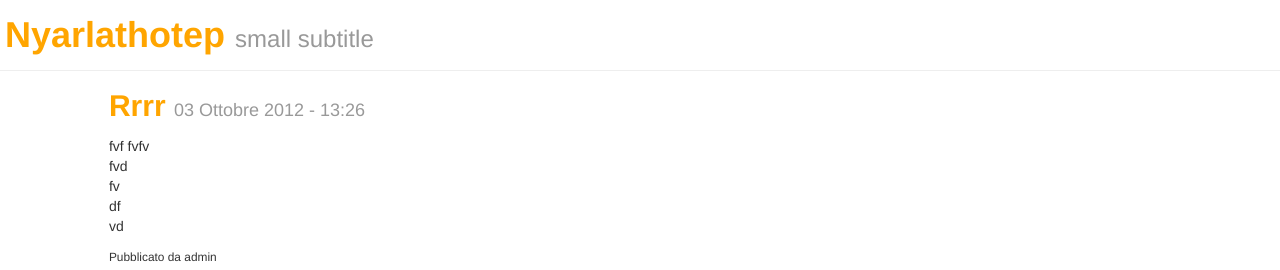
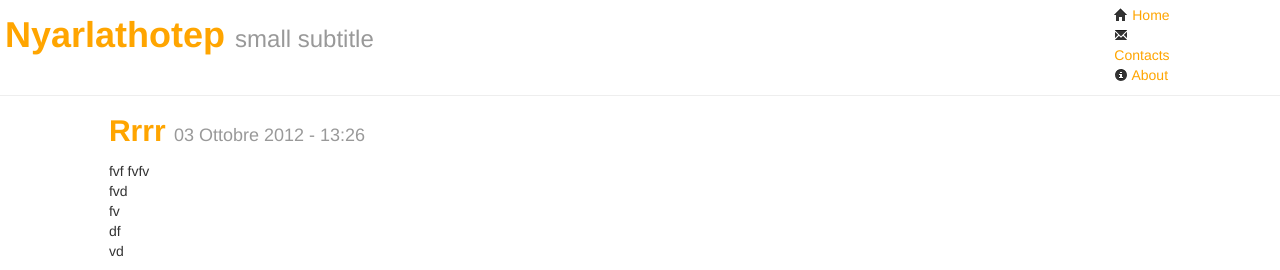
Before and after one commit to duttoluca/nyarlathotep, a Django app: template entry/templates/entry/post_detail.html in a window 1280 px wide. Shown: the top 270 px of the page. Run offline with Django 3.2, Linux system fonts and the light colour scheme; the template is opened without the code that fills it: values that come from a table or form of the project are taken from there, others are empty; data comes from the database, SQL or seed files in the repository; parts of the project's set-up code (start-up, migrations or seed data) failed here and were passed over; some libraries are stand-ins or nearby versions.

Commit message:
Aggiunti link tramite flatpages e icone relative

```diff
--- a/nyarlathotep/static/css/nyarlathotep.css
+++ b/nyarlathotep/static/css/nyarlathotep.css
@@ -1,5 +1,11 @@
 h1,h2,a {
 	color:orange;
+}
+
+#links{
+	border:0;
+	padding:0;
+	margin:5px 0 0 25px;
 }
 
 h1 {
--- a/nyarlathotep/templates/layouts/base.html
+++ b/nyarlathotep/templates/layouts/base.html
@@ -26,14 +26,14 @@
 	        	<div class="span6">
 					<h1><a href="{% url home %}">Nyarlathotep</a> <small>small subtitle</small></h1>
 	        	</div>
-	        	<div class="span6">
-					<!-- <ul class="nav nav-pills" id="myTab">
-					  <li class="active">
-					    <a href="{% url home %}">Home</a>
-					  </li>
-					  <li><a href="#">pippo</a></li>
-					  <li><a href="#">pluto</a></li>
-					</ul> -->
+	        	<div class="span1 offset4">
+	        		<div id="links">
+		        		<ul class="unstyled">
+		        			<li><a href='/'><i class="icon-home"></i> Home</a></li>
+		        			<li><a href='/contacts/'><i class="icon-envelope"></i> Contacts</a></li>
+							<li><a href='/about/'><i class="icon-info-sign"></i> About</a></li>
+						</ul>
+					</div>
 	        	</div>
 	        </div>
 			{% block main %}{% endblock main %}
```
